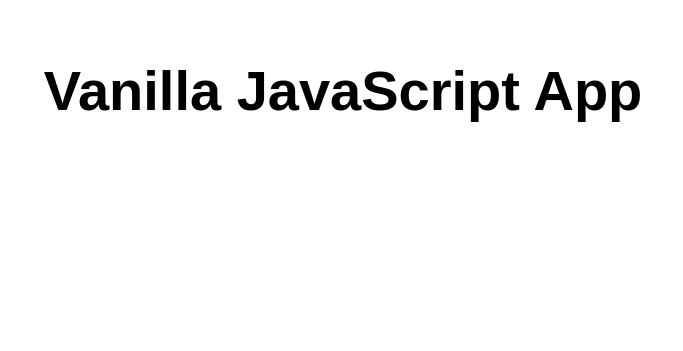
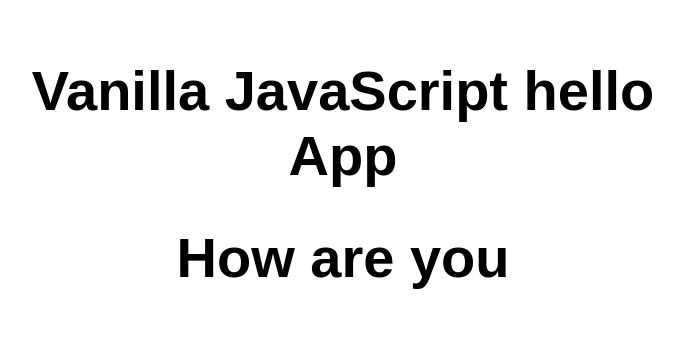
Before and after one commit to sharonsachindata/my-first-static-web-app, a website: page src/index.html in a window 1280 px wide. Shown: the whole page, without its empty margins (297-980 px from the left). Drawn offline with Linux system fonts and the light colour scheme.

Commit message:
Update index.html

```diff
--- a/src/index.html
+++ b/src/index.html
@@ -10,7 +10,8 @@
 
 <body>
   <main>
-    <h1>Vanilla JavaScript App</h1>
+    <h1>Vanilla JavaScript hello App</h1>
+    <h1>How are you</h1>
   </main>
 </body>
 
```
